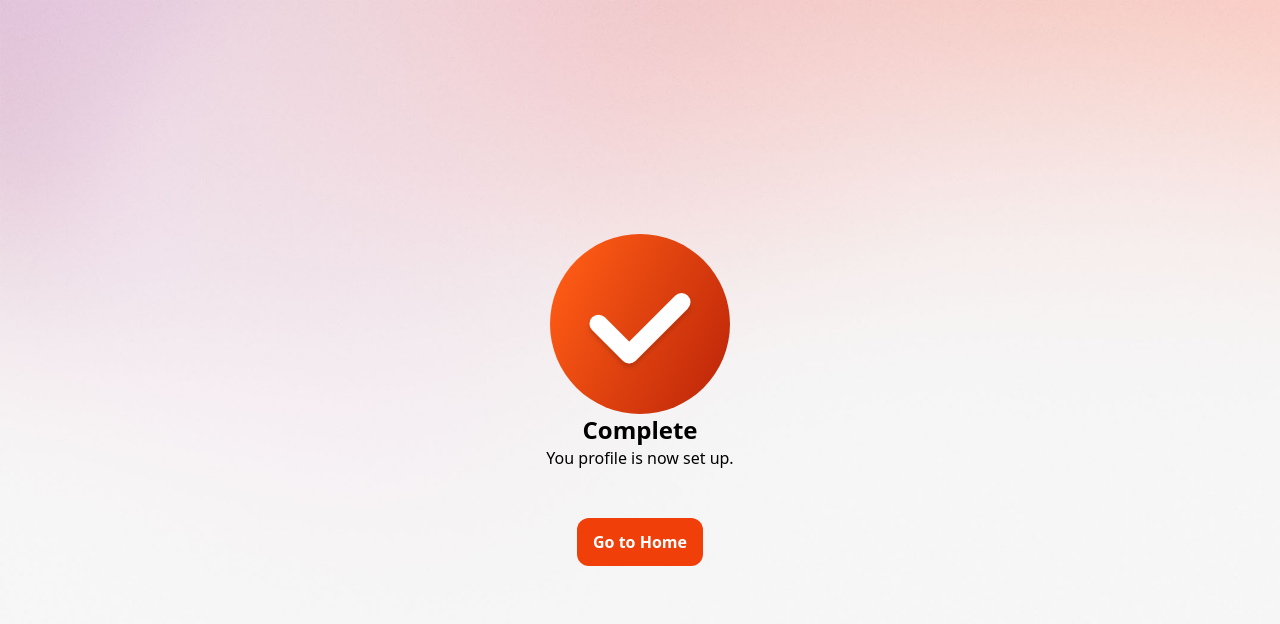
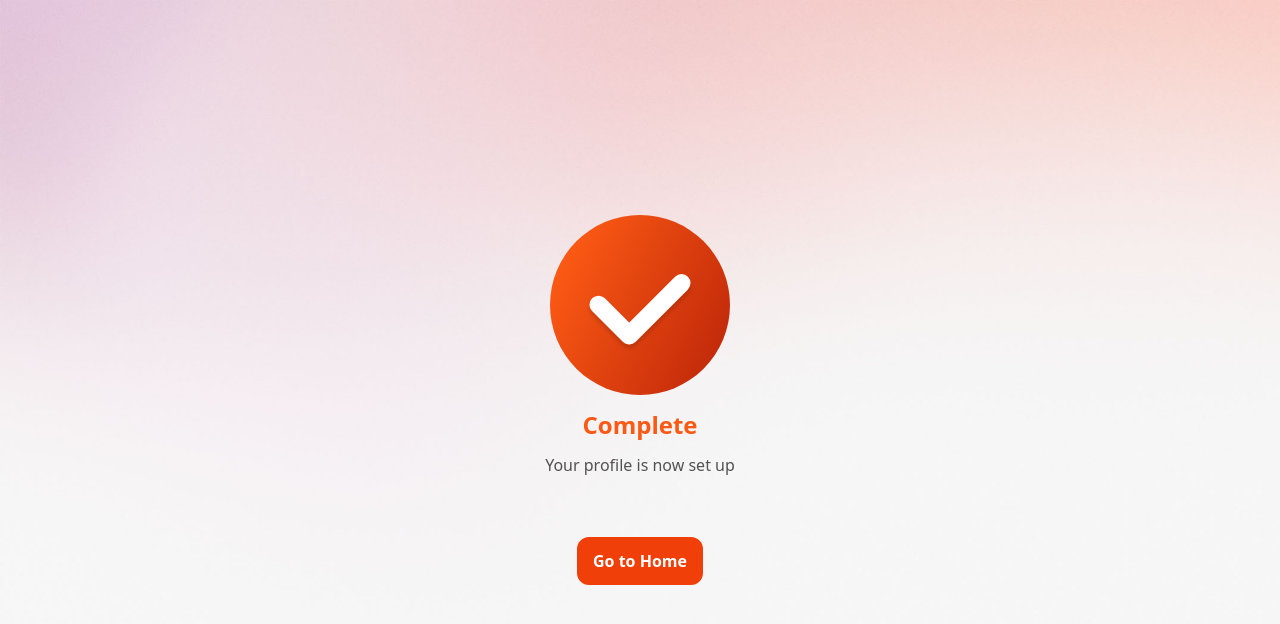
Before and after one commit to kevinlaw91/react-signin-demo, a React (Vite) app: page /signup/setup in a window 1280 px wide. Both pictures are taken after a click on the button "Skip". Shown: the top 624 px of the page. Built offline with nearby package versions, Linux system fonts and the light colour scheme.

Commit message:
feat: update style of profile setup complete page

```diff
--- a/src/routes/ProfileSetupComplete.tsx
+++ b/src/routes/ProfileSetupComplete.tsx
@@ -7,10 +7,10 @@ export default function ProfileSetupComplete() {
   return (
     <section>
       <div className="flex h-full min-h-svh flex-col items-center justify-center py-12 gap-12">
-        <div className="flex flex-col items-center justify-center">
-          <img src="/assets/svg/success-circle-large.svg" className="size-3/5" />
-          <h1 className="text-2xl font-bold">Complete</h1>
-          <p>You profile is now set up.</p>
+        <div className="flex flex-col items-center justify-center text-center">
+          <img src="/assets/svg/success-circle-large.svg" className="size-3/5 mb-3.5" alt="" />
+          <h1 className="text-2xl font-bold text-primary-500">Complete</h1>
+          <p className="text-neutral-600 my-3">Your profile is now set up</p>
         </div>
         <div>
           <ButtonPrimary onClick={handleClick}>Go to Home</ButtonPrimary>
```
